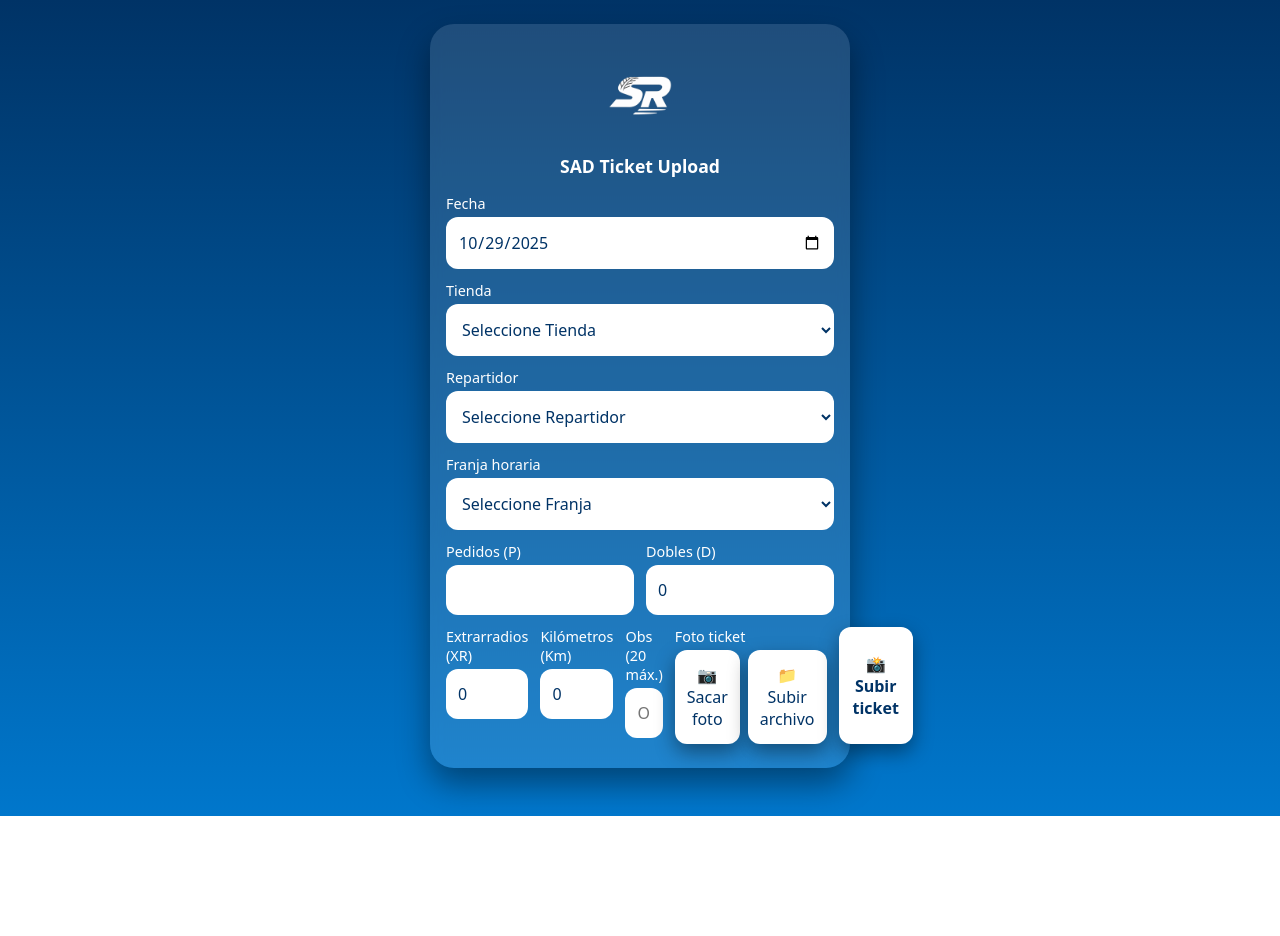
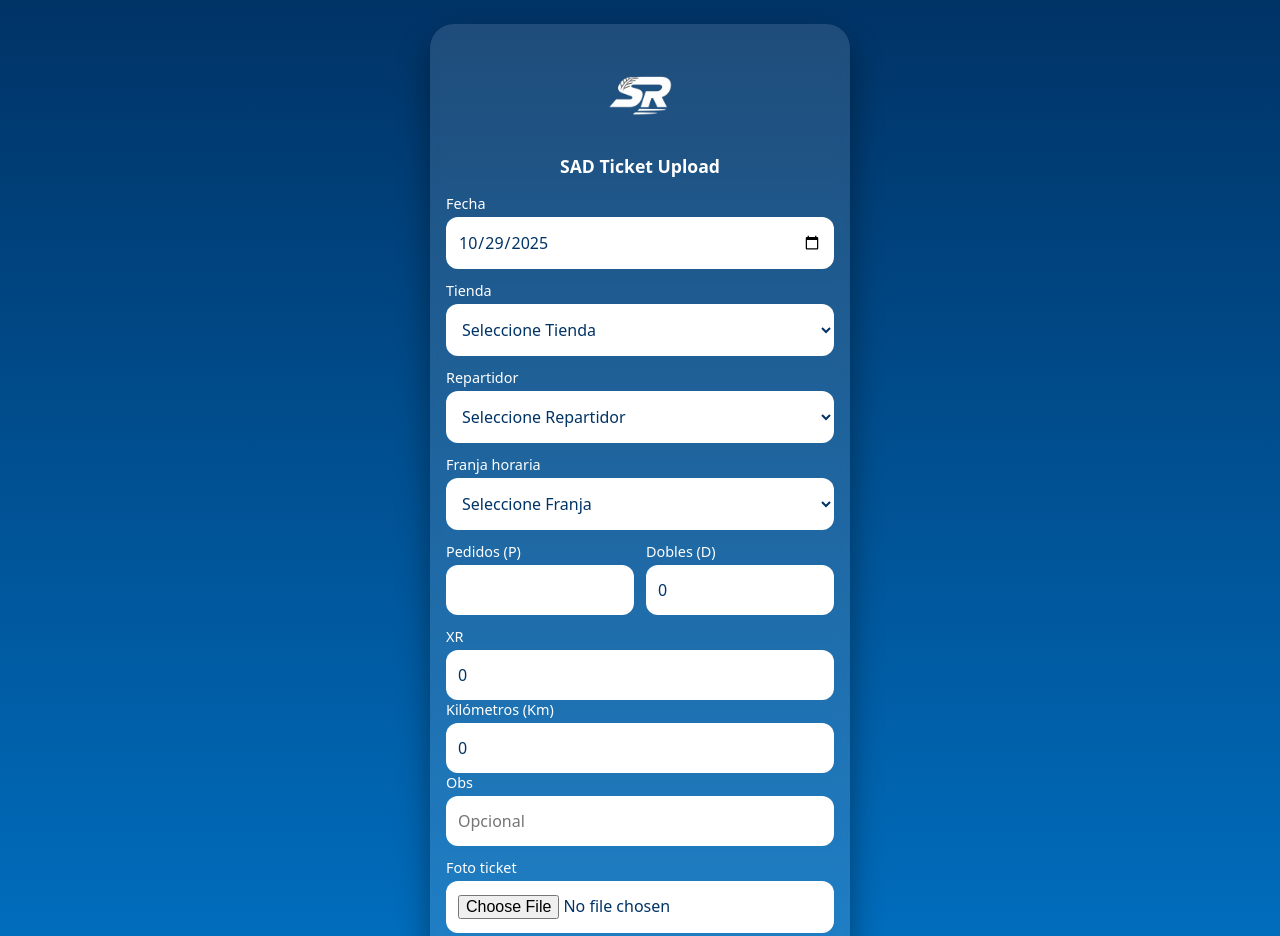
Before and after one commit to coelhocolatino/sad-tickets, a plain HTML site: page index.html in a window 1280 px wide. Shown: the top 936 px of the page. Before the commit the page ends 816 px from the top, so only its background shows below. Drawn offline with Linux system fonts and the light colour scheme; no server answers.

Commit message:
Refactor ticket form structure and inputs

```diff
--- a/index.html
+++ b/index.html
@@ -199,33 +199,28 @@
     </div>
   </div>
 
-      <div class="row-2">
+  <div class="row-3">
     <div class="group">
-          <label>Extrarradios (XR)</label>
+      <label>XR</label>
       <input class="control" type="number" name="xr" min="0" max="12" value="0" required />
     </div>
-      <div class="row-2">
     <div class="group">
       <label>Kilómetros (Km)</label>
       <input class="control" type="number" name="km" id="km" min="0" max="200" value="0" required />
     </div>
     <div class="group">
-          <label>Obs (20 máx.)</label>
+      <label>Obs</label>
       <input class="control" type="text" name="obs" id="obs" maxlength="20" placeholder="Opcional" />
     </div>
   </div>
 
   <div class="group">
     <label>Foto ticket</label>
-  <div style="display:flex; gap:8px;">
-    <button type="button" class="control" style="flex:1;" onclick="abrirCamara()">📷 Sacar foto</button>
-    <button type="button" class="control" style="flex:1;" onclick="abrirArchivos()">📁 Subir archivo</button>
-  </div>
-  <input type="file" id="foto" accept="image/*" style="display:none;" required />
+    <input class="control" type="file" id="foto" accept="image/*" required capture="environment" />
   </div>
 
+  <button type="submit">📸 Subir ticket</button>
 
-      <button type="submit">📸 Subir ticket</button>
   <div id="msg"></div>
 </form>
   </div>
```
Lines whose indentation alone changed are shown as unchanged.
